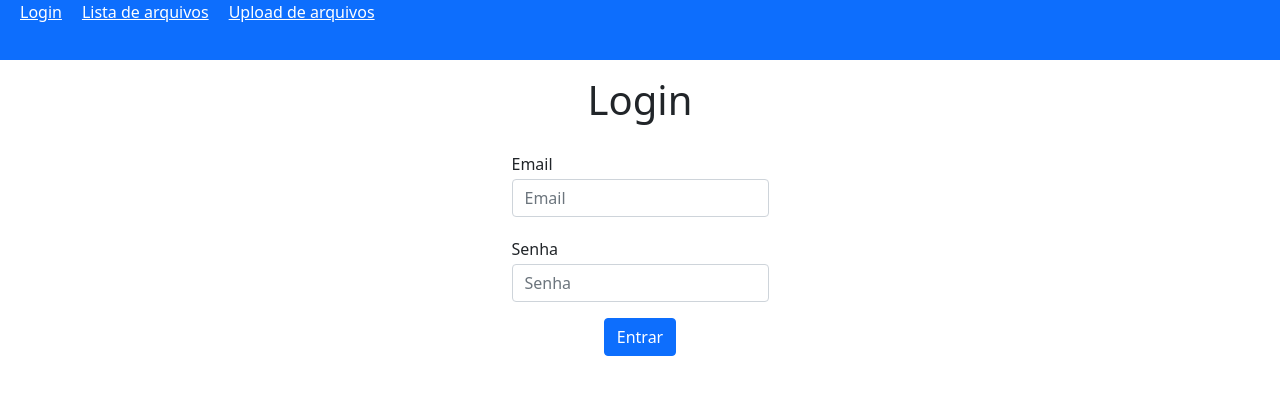
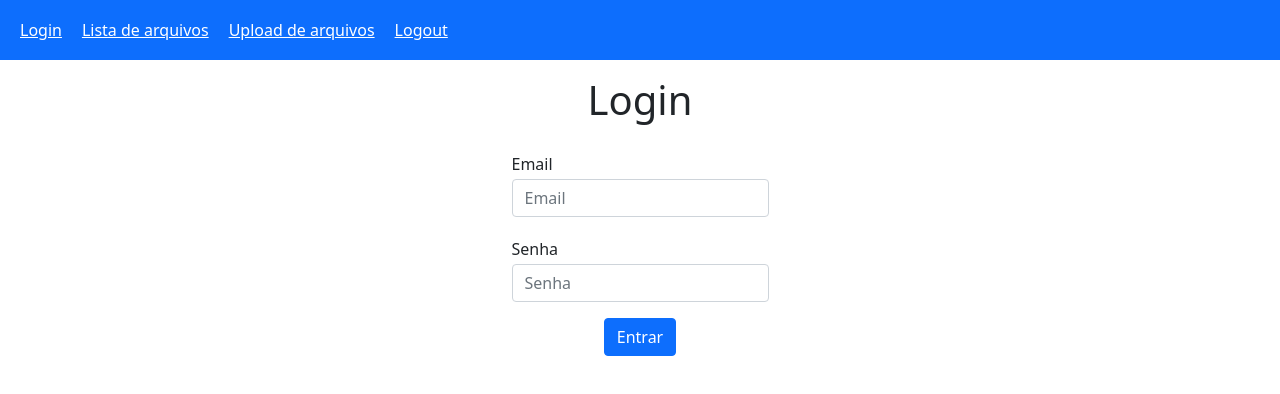
Before and after one commit to teixeirista/projeto-vue, a Vue app: page /#/ in a window 1280 px wide. Shown: the top 394 px of the page. Built offline with nearby package versions, Linux system fonts and the light colour scheme.

Commit message:
comentários e correções

```diff
--- a/src/App.vue
+++ b/src/App.vue
@@ -8,7 +8,7 @@
 
 <script>
 //import './styles/global.css';
-import Header from './pages/views/Header.vue';
+import Header from './pages/views/Header.vue'; //Importa o cabeçalho
 
 export default {
   name: 'App',
--- a/src/main.js
+++ b/src/main.js
@@ -18,9 +18,9 @@ Vue.config.productionTip = false
 Vue.use(VueRouter)
 
 const routes = [
-  { path: '/', name:'login', component: LoginComponent },
-  { path: '/home', name:'home', component: HomeComponent, beforeEnter: Guard.auth },
-  { path: '/upload', name:'upload', component: Upload, beforeEnter: Guard.auth  }
+  { path: '/', name:'login', component: LoginComponent }, //Rota de login
+  { path: '/home', name:'home', component: HomeComponent, beforeEnter: Guard.auth }, //Rota da lista de arquivos
+  { path: '/upload', name:'upload', component: Upload, beforeEnter: Guard.auth  } //Rota de upload de arquivos
 ]
 
 const router = new VueRouter({
--- a/src/pages/views/Header.vue
+++ b/src/pages/views/Header.vue
@@ -1,10 +1,11 @@
 <template>
 	<header>
 		<nav>
-			<div>
-				<a href="/" class="itens">Login</a>
-				<a href="/#/home" class="itens">Lista de arquivos</a>
-				<a href="/#/upload" class="itens">Upload de arquivos</a>
+			<div class="itens">
+				<a href="/#/" class="links">Login</a>
+				<a href="/#/home" class="links">Lista de arquivos</a>
+				<a href="/#/upload" class="links">Upload de arquivos</a>
+				<a href="/#/" @click="deslogar" class="links">Logout</a>
 			</div>
 		</nav>
 	</header>
@@ -12,11 +13,24 @@
 
 <script>
 
+import api from '@/services/api.js'; //Importa o endereço base da api
 
 export default {
 	name: 'Header',
-
-
+	data() {
+		return {
+			logado: false //Variável usada para mostrar ou esconder os botões de login e logout, a depender de qual deles está ativo
+		}
+	},
+	methods: {
+		//Método que desloga
+		deslogar() {
+			//Realiza uma requisição para deslogar através da api
+			api.post('/auth/logout').then(response => {
+				console.log(response.data); //Printa uma mensagem indicando que deslogou
+			})
+		},
+	},
 }
 </script>
 
@@ -29,12 +43,13 @@ header {
 }
 
 .itens {
-	margin-left: 20px;
-	color:white;
-	flex-direction: column;
-	justify-content: center;
+	display: flex;
+	height: 60px;
 	align-items: center;
-	text-align: center;
 }
 
+.links {
+	color:white;
+	margin-left: 20px;
+}
 </style>
--- a/src/pages/views/HomeComponent.vue
+++ b/src/pages/views/HomeComponent.vue
@@ -14,23 +14,23 @@
 
 <script>
 
-import api from '@/services/api.js';
-
+import api from '@/services/api.js'; //Importa o endereço base da api
 
 export default {
 	name: 'HomeComponent',
 
 	data() {
 		return {
-			arquivos: ''
+			arquivos: '' //Variável que salva a lista de arquivos
 		}
 	},
 
 	methods: {
+		//Método que lista os arquivos
 		list() {
+			//Realiza uma requisição para receber a lista de arquivos através da api
 			api.get('/arquivo').then(response => {
-				console.log(response.data);
-				this.arquivos = response.data;
+				this.arquivos = response.data; //Salva a lista de arquivos na variável
 			});
 		}
 	}
--- a/src/pages/views/LoginComponent.vue
+++ b/src/pages/views/LoginComponent.vue
@@ -17,10 +17,9 @@
 
 <script>
 
-import api from '@/services/api.js';
+import api from '@/services/api.js'; //Importa o endereço base da api
 
-var em;
-var pw;
+var em, pw; //Variáveis auxiliares para guardar o e-mail e a senha digitados pelo usuário
 
 export default {
 	name: 'LoginComponent',
@@ -32,20 +31,16 @@ export default {
 	},
 
 	methods: {
-		login() {
-			console.log('Login');
+		login() { //Método de login
+			em = document.getElementById('email1').value; //Recebe o e-mail do formulário
+			pw = document.getElementById('password1').value; //Recebe a senha do formulário
 
-			em = document.getElementById('email1').value
-			pw = document.getElementById('password1').value;
-
-			console.log(em);
-			console.log(pw);
-
+			//Realiza o login através da api utilizando o método post
 			api.post('/auth/login', {email: em, password: pw}).then(response => {
-				console.log(response.data);
-				localStorage.access_token = response.data.access_token;
+				localStorage.access_token = response.data.access_token; //Salva o token em uma variável local
+				//Salva o token nas configurações padrão da api usando o axios
 				api.defaults.headers.common['Authorization'] = `Bearer ${localStorage.access_token}`
-				this.$router.push('/home');
+				this.$router.push('/home'); //Muda a rota para a tela que exibe os arquivos
 			})
 		}
 	}
--- a/src/pages/views/Upload.vue
+++ b/src/pages/views/Upload.vue
@@ -1,16 +1,17 @@
 <template>
 	<div class="main">
 			<h1 class="mt-3">Upload de arquivos</h1>
-			<br><br>
+			<br>
 			<input @change="newfile" type="file">
 			<br><br>
 			<button type="submit" class="btn btn-primary" @click.prevent="upload">Upload</button>
+			<p id="mensagem">Mensagem</p>
 	</div>
 </template>
 
 <script>
 
-import api from '@/services/api.js';
+import api from '@/services/api.js'; //Importa o endereço base da api
 
 
 export default {
@@ -18,8 +19,8 @@ export default {
 
 	data() {
 		return {
-			file: '',
-			name: ''
+			file: '', //Variável que salva o arquivo a ser enviado
+			name: '' //Variável que salva o nome do arquivo a ser enviado
 		}
 	},
 
@@ -30,15 +31,18 @@ export default {
 		},
 
 		upload() {
+			//Cria um novo formulário para enviar o arquivo
 			var form = ''
 			form = new FormData()
 			form.append('file', this.file)
 			form.append('name', this.file.name)
 
+			//Realiza o upload de arquivos através da api
 			api.post('arquivo/create', form, {headers:{
 				'Content-Type': 'multipart/form-data'
 			}}).then(response => {
-				console.log(response);
+				console.log(response.data);
+				//document.getElementById("mensagem").value = response.data; //Avisa que o arquivo foi carregado com sucesso
 			})
 		}
 	}
--- a/src/services/api.js
+++ b/src/services/api.js
@@ -3,17 +3,7 @@ import axios from 'axios';
 //import VueAxios from 'vue-axios';
 
 const api = axios.create({
-	baseURL:'http://127.0.0.1:8000/api/'
+	baseURL:'http://127.0.0.1:8000/api/' //Define a url base da aplicação
 });
-/*
-axios.defaults.headers.common['Authorization'] = `Bearer ${localStorage.access_token}`
 
-const config = {
-    headers: { Authorization: `Bearer ${localStorage.access_token}` }
-};
-Vue.use(VueAxios, axios);
-axios.defaults.baseURL = 'http://127.0.0.1:8000/api/'
-Vue.axios.defaults.headers.common = {'Authorization': `bearer ${localStorage.access_token}`}
-export default axios;*/
-
-export default api;
+export default api; //Exporta a constante api, que pode ser usada por outros arquivos para acessar a api do projeto em laravel
--- a/src/services/middleware.js
+++ b/src/services/middleware.js
@@ -1,13 +1,17 @@
+//Esse middleware é usado para verificar se o usuário está logado
+
+import api from '@/services/api.js'; //Importa o endereço base da api
+
 export default {
 	auth(to, from, next) {
-		console.log(to, from, next)
 
-		console.log(localStorage.access_token)
-
-		if(!localStorage.access_token) {
-			next('/');
-		}
-
-		next();
+		//Verifica, através da api, se o usuário está logado
+		api.get('auth/token').then(response => {
+			if(response.data.token == 'false') { //Caso não esteja logado, volta para a tela de login
+				next('/');
+			} else if(response.data.token == 'true') { //Caso esteja logado, continua para a página que o usuário escolher ir
+				next();
+			}
+		});
 	}
 }
```
